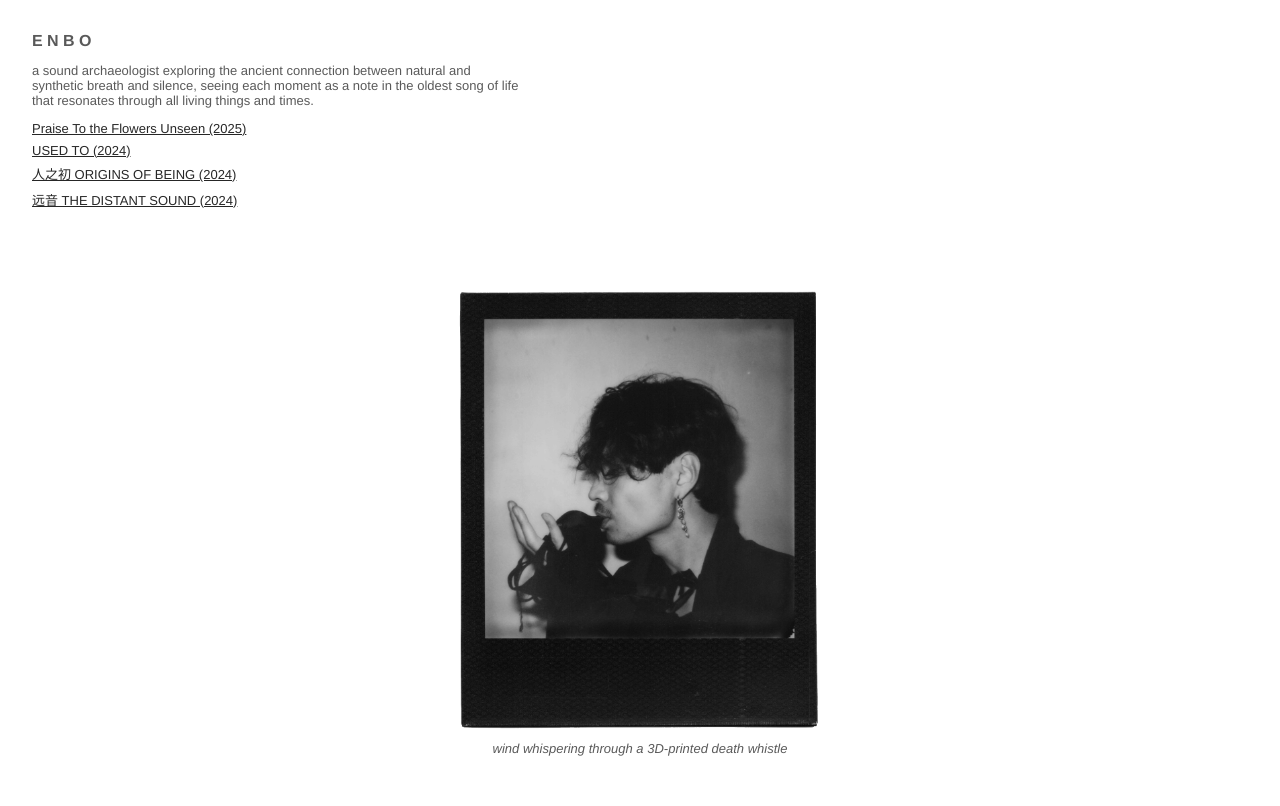
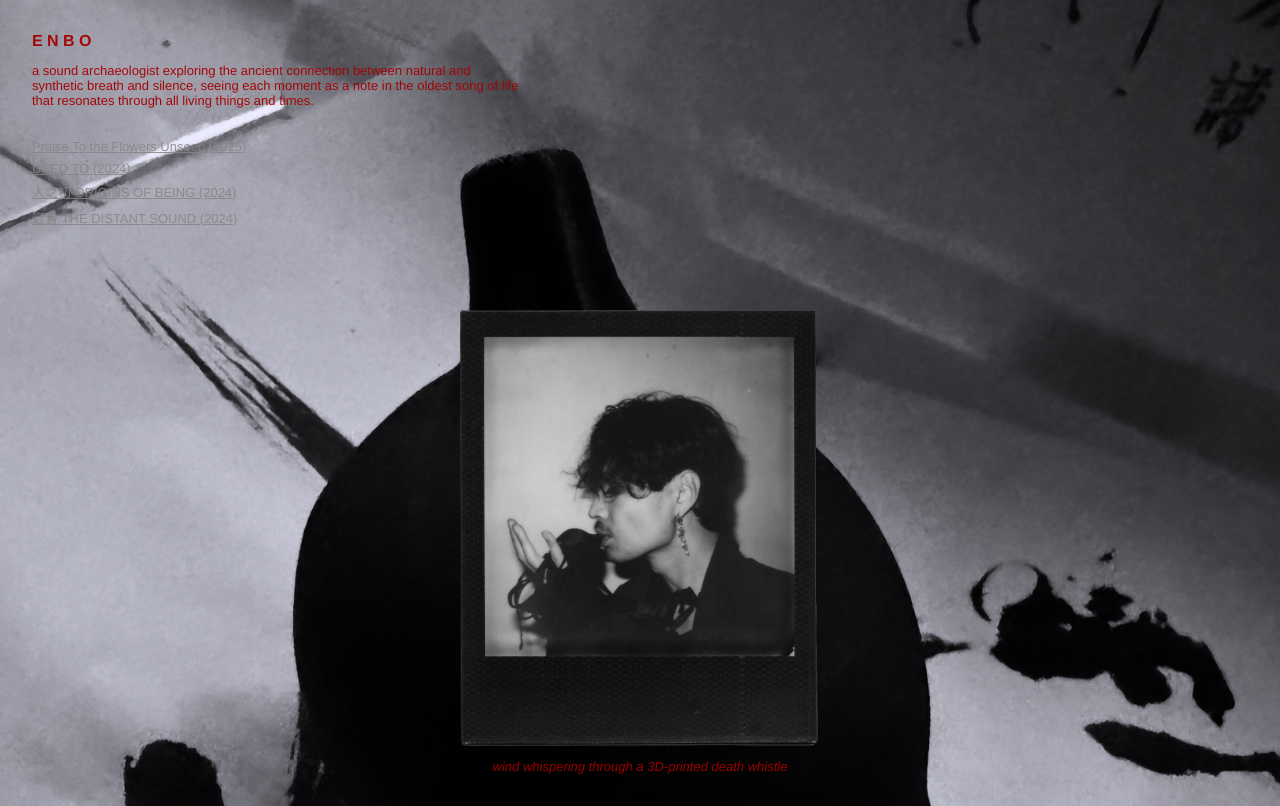
Before and after one commit to enbochen/enbochen.github.io, a plain HTML site: page index.html in a window 1280 px wide. Drawn offline with Linux system fonts and the light colour scheme.

Commit message:
update theme

```diff
--- a/index.html
+++ b/index.html
@@ -23,7 +23,13 @@
         margin: 2em;
         font-family: "Helvetica Neue", Helvetica, sans-serif;
         background-color: #fff;
-        color: rgba(0, 0, 0, 0.65);
+        color: rgba(163, 0, 0, 0.95);
+
+        background-image: url("./assets/dw.jpg");
+        background-size: cover;
+        background-position: center;
+        background-repeat: repeat;
+        background-attachment: fixed;
       }
 
       header h1 {
@@ -50,7 +56,7 @@
 
       nav ul li a {
         text-decoration: underline;
-        color: rgba(0, 0, 0, 0.85);
+        color: rgba(133, 132, 132, 0.85);
       }
 
       nav ul li a:hover {
@@ -99,6 +105,7 @@
         song of life that resonates through all living things and times.
       </p>
     </header>
+    <br />
     <nav>
       <ul>
         <li><a href="projects/flowersUnseen.html">Praise To the Flowers Unseen (2025)</a></li>
```
Also changed, not shown: assets/dw.JPG (added).
